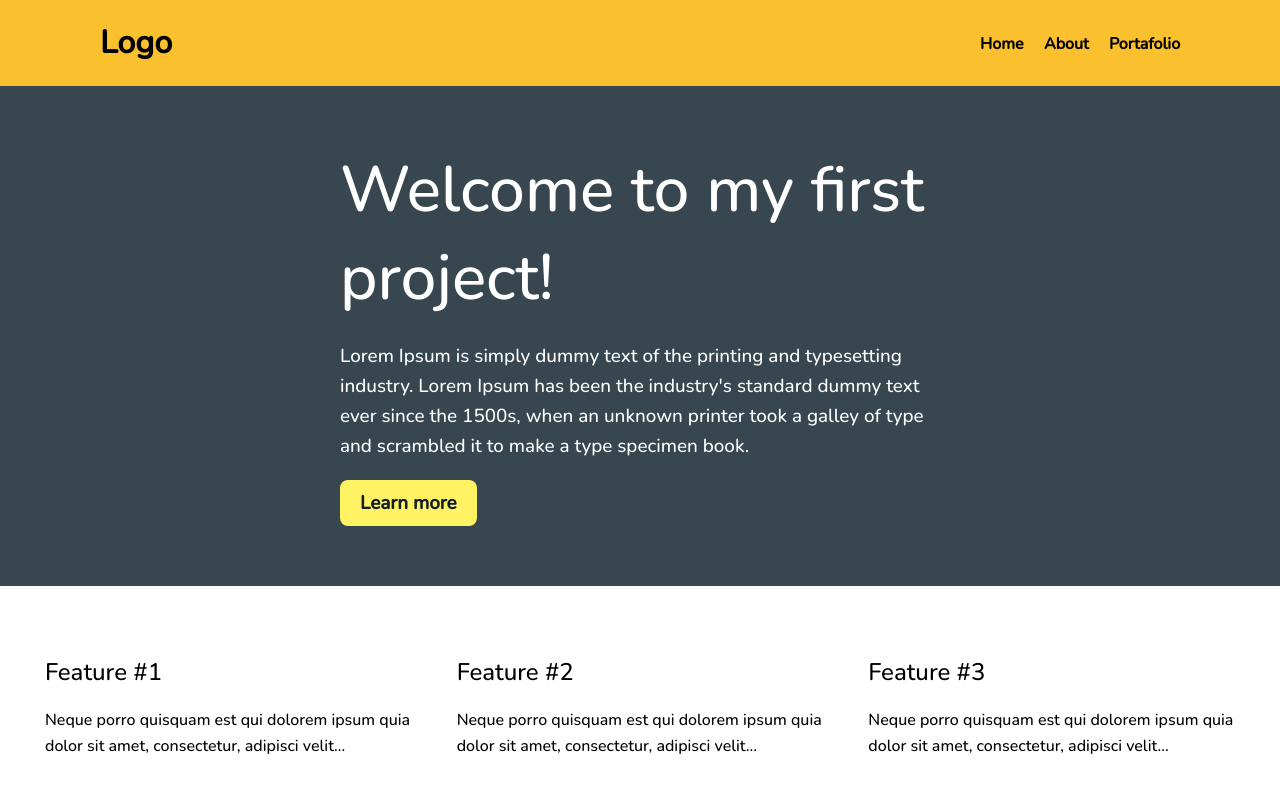
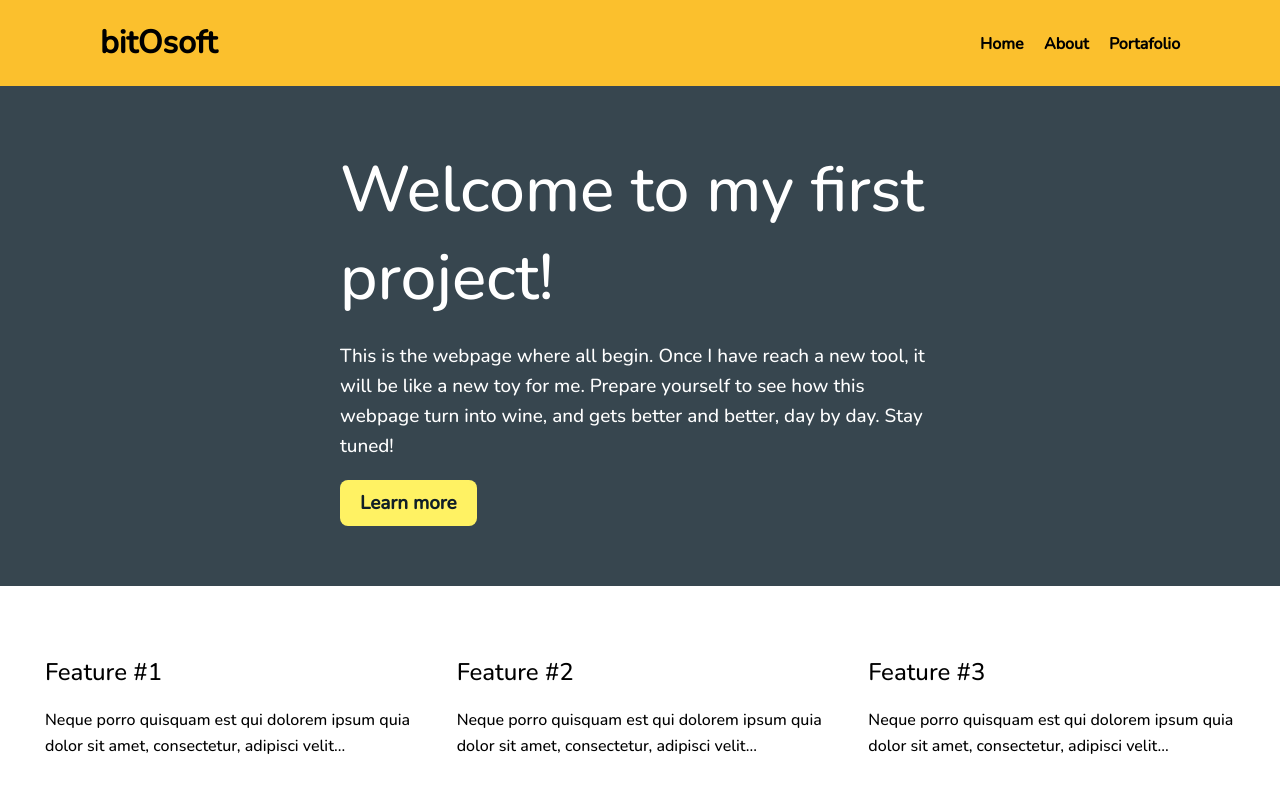
Before and after one commit to ericsotoexe/bitosoft, a plain HTML site: page index.html in a window 1280 px wide. Shown: the top 800 px of the page. Drawn offline with nearby package versions, Linux system fonts and the light colour scheme.

Commit message:
Where all begins
Already tittled and modified.

```diff
--- a/index.html
+++ b/index.html
@@ -2,7 +2,7 @@
 <html lang="en" >
 <head>
   <meta charset="UTF-8">
-  <title>CodePen - 2nd Stage (CSS Layout)</title>
+  <title>My own demo webpage for web developer.</title>
   <link rel="stylesheet" href="./style.css">
 
 </head>
@@ -13,7 +13,7 @@
 <link href="https://fonts.googleapis.com/css2?family=Nunito:ital,wght@0,300;0,500;1,300&display=swap" rel="stylesheet">
 
 <div class="header">
-  <h1>Logo</h1>
+  <h1>bitOsoft</h1>
   <ul class="nav" }>
     <li><a href="#" class="buzz-out-on-hover">Home</a></li>
     <li><a href="#" class="buzz-out-on-hover">About</a></li>
@@ -23,7 +23,7 @@
 <div class="hero">
   <div class="hero-inner">
     <h1>Welcome to my first project!</h1>
-    <p>Lorem Ipsum is simply dummy text of the printing and typesetting industry. Lorem Ipsum has been the industry's standard dummy text ever since the 1500s, when an unknown printer took a galley of type and scrambled it to make a type specimen book.</p>
+    <p>This is the webpage where all begin. Once I have reach a new tool, it will be like a new toy for me. Prepare yourself to see how this webpage turn into wine, and gets better and better, day by day. Stay tuned!</p>
     <a href="#" class="bottom buzz-out-on-hover">Learn more</a>
   </div>
 </div>
--- a/style.css
+++ b/style.css
@@ -12,7 +12,6 @@ body {
 
 .nav a:hover {
   color: #101f27;
-  transform: ;
 }
 
 .nav a {
@@ -32,7 +31,7 @@ body {
   display: flex;
   justify-content: space-between;
   align-items: center;
-  flex-weap: wrap;
+  flex-wrap: wrap;
 }
 
 .hero {
@@ -73,7 +72,6 @@ body {
 }
 
 .feature-item h2 {
-  color: ;
   font-size: 1.5rem;
   font-weight: normal;
 }
```
Also changed, not shown: 1 other file.
